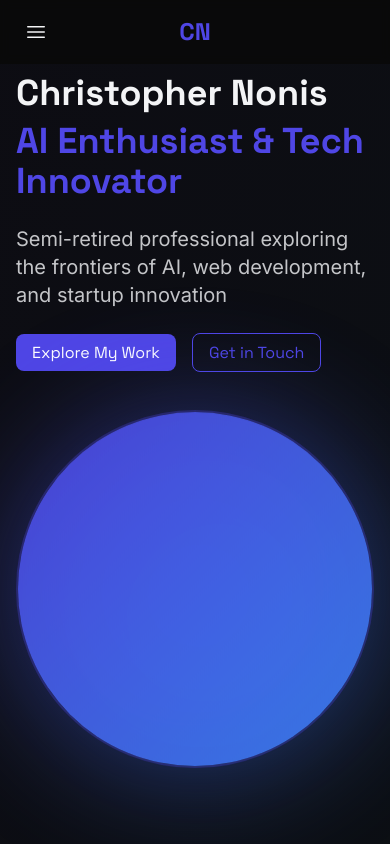
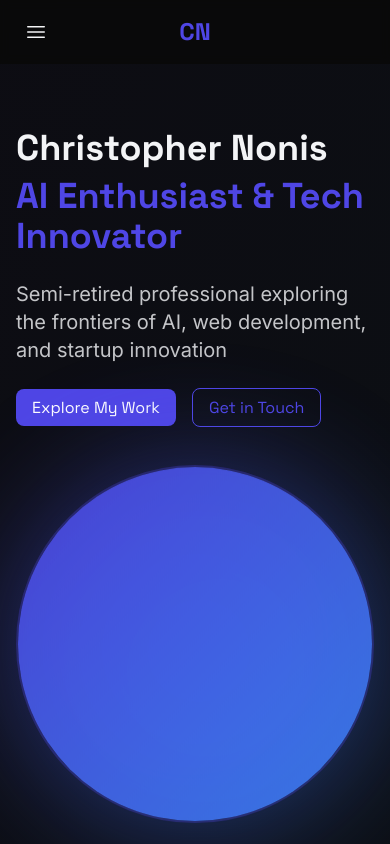
Before and after one commit to chrisnonis/christopher-nonis-website, a React (Vite) app: page / in a window 390 px wide. Shown: the top 844 px of the page. Built offline with nearby package versions, Linux system fonts and the light colour scheme.

Commit message:
fix: adjust hero section padding for better mobile display

```diff
--- a/src/components/Hero.tsx
+++ b/src/components/Hero.tsx
@@ -3,13 +3,13 @@ import { motion } from 'framer-motion';
 
 const Hero = () => {
   return (
-    <section className="min-h-screen flex items-center justify-center relative overflow-hidden bg-primary">
+    <section className="min-h-screen flex items-center justify-center relative overflow-hidden bg-primary pt-20 md:pt-0">
       {/* Background Pattern */}
       <div className="absolute inset-0 opacity-20">
         <div className="absolute inset-0 bg-gradient-to-br from-secondary/20 to-accent/20" />
       </div>
 
-      <div className="container relative z-10">
+      <div className="container relative z-10 py-12 md:py-0">
         <div className="grid grid-cols-1 lg:grid-cols-2 gap-12 items-center">
           <motion.div
             initial={{ opacity: 0, x: -50 }}
```
